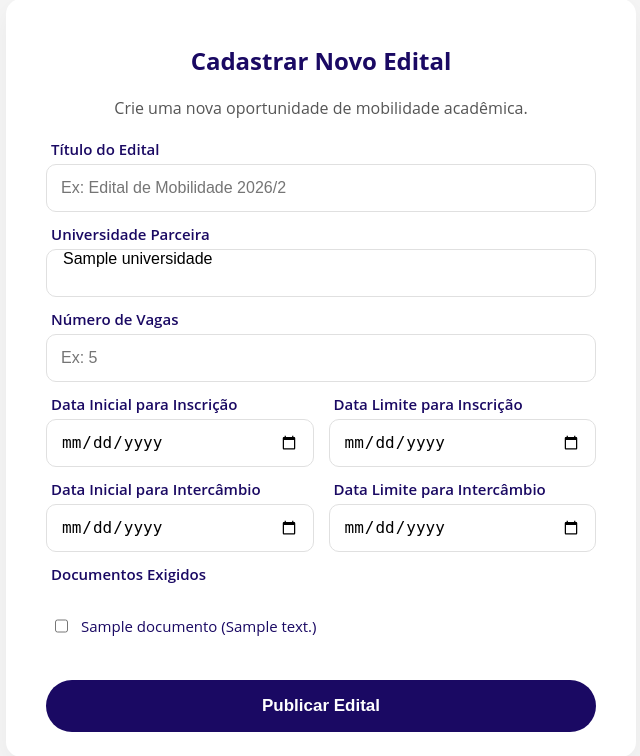
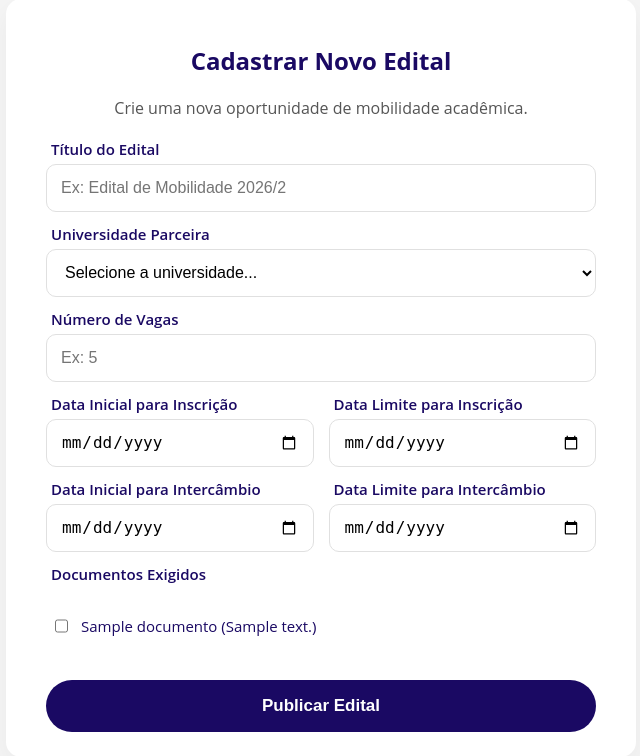
Before and after one commit to IsabelaAmoriim/sistema-apoio-intercambistas, a Flask app: page /admin/cadastro_edital in a window 1280 px wide. Shown: the part 181-937 px from the top of the page, without its empty margins (319-959 px from the left). Run offline with Flask 3, Linux system fonts and the light colour scheme; a user stored in the database is signed in; tables that the repository leaves empty hold one stand-in row (values such as "Sample post").

Commit message:
Update admin_cadastro_edital.html

```diff
--- a/templates/admin_cadastro_edital.html
+++ b/templates/admin_cadastro_edital.html
@@ -53,7 +53,8 @@
 
                 <div class="form-group">
                     <label>Universidade Parceira</label>
-                    <select name="universidades" multiple required>
+                    <select name="universidade_id" required>
+                        <option value="">Selecione a universidade...</option>
                         {% for uni in universidades %}
                             <option value="{{ uni.id }}">{{ uni.nome }}</option>
                         {% endfor %}
```
